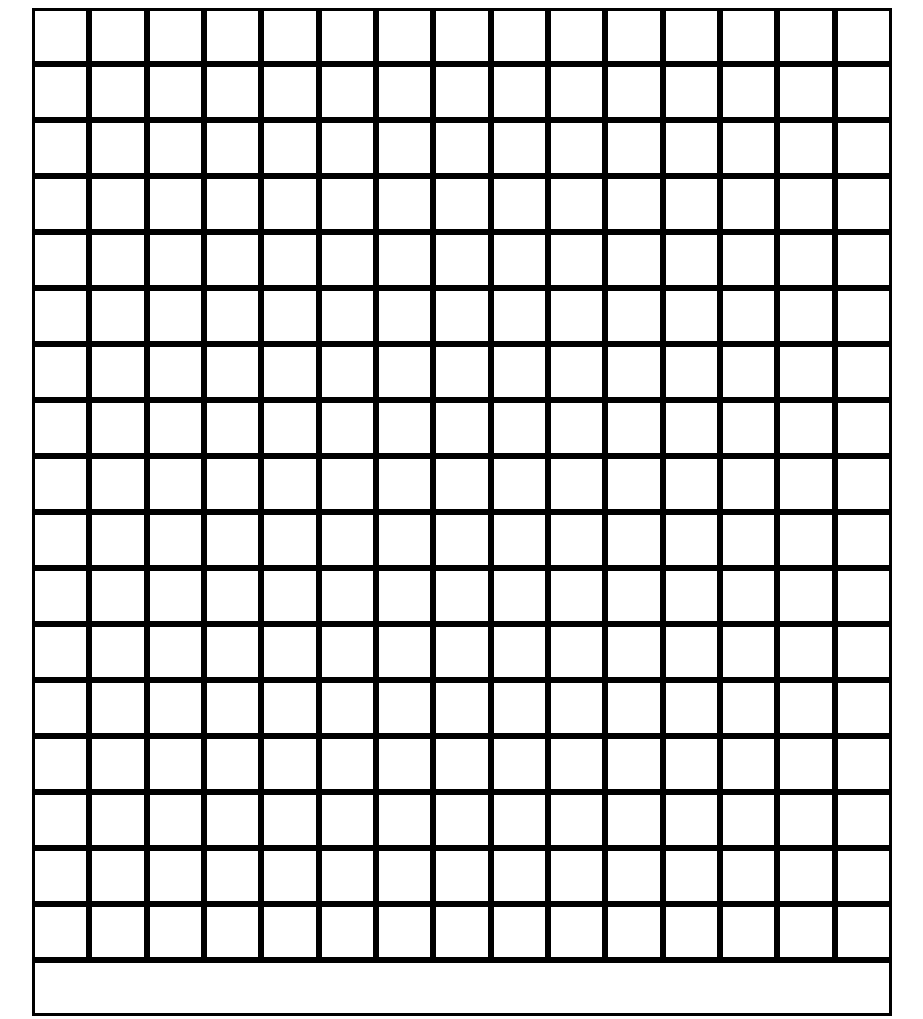
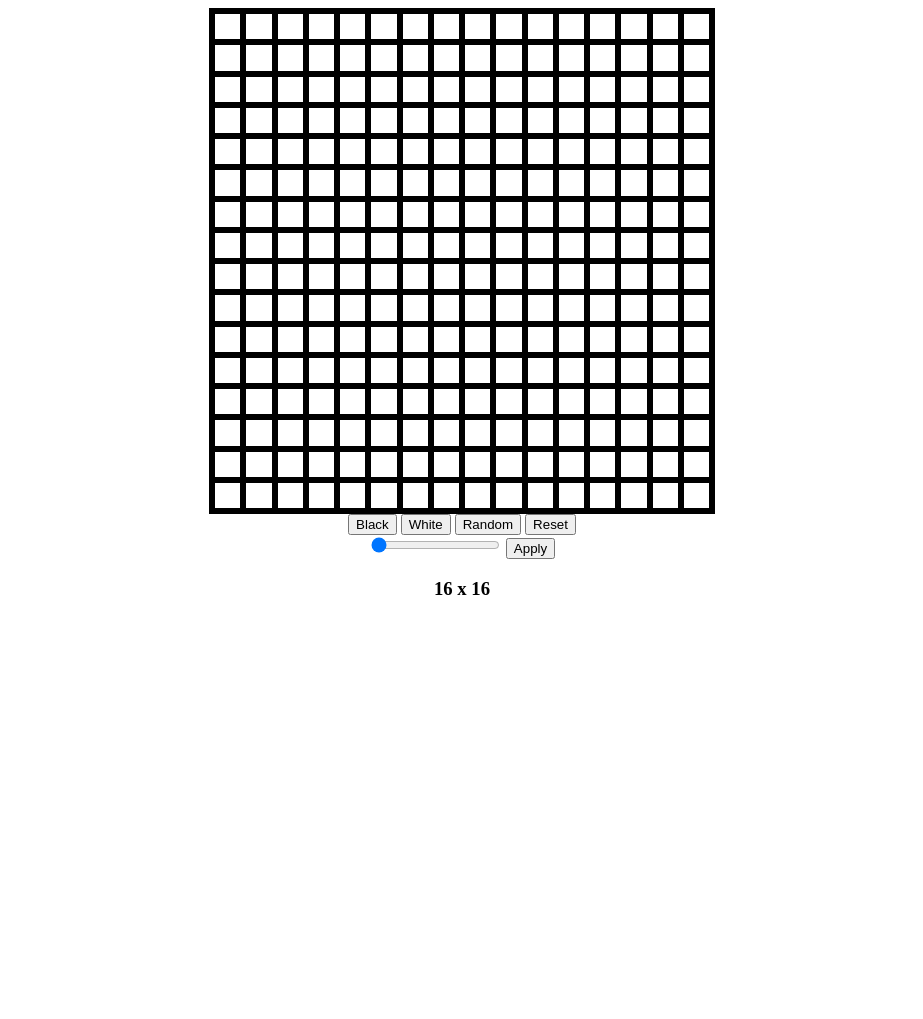
Before and after one commit to JakeWilliams21/Etch-A-Sketch, a plain HTML site: page index.html in a window 1280 px wide. Shown: the whole page, without its empty margins (178-1101 px from the left). After the commit the page ends 800 px from the top, so only its background shows below. Drawn offline with Linux system fonts and the light colour scheme.

Commit message:
Re-worked Javascript, Added more structure to index.html, added reset functionality,

```diff
--- a/app.js
+++ b/app.js
@@ -1,17 +1,62 @@
-const container = document.querySelector('.container');
+const gridLabel = document.querySelector('h3')
+const board = document.querySelector('.board');
+const apply = document.querySelector('.apply')
+const resetButton = document.querySelector('.reset')
+
+resetButton.addEventListener('click', () => {
+    wipe();
+})
+
+apply.addEventListener('click', size = () => {
+    const dimension = document.querySelector('input')
+    console.log(dimension.value);
+    reset();
+    createBoard(dimension.value);
+
+})
+
+const createBoard = (gridSize) => {
+
+const tileAmount = gridSize * gridSize
+    gridLabel.textContent = `${gridSize} x ${gridSize}`
+    board.style.gridTemplateColumns = `repeat(${gridSize}, 1fr)`
+    board.style.gridTemplateRows = `repeat(${gridSize}, 1fr)`
+    board.style.border = 'solid'
 
 
+for (i = 0; i < tileAmount; i++) {
+    let tile = document.createElement('div')
+        tile.style.border = 'solid'
+        tile.id = i
+        tile.classList.add('tile')
+        board.appendChild(tile);
+}
+const tiles = document.querySelectorAll('.tile')
 
-for (i = 0; i <  256; i++) {
-    const box = document.createElement('div');
-    box.classList.add('box');
-    box.id = i
-    container.appendChild(box)
-}
-const boxes = document.querySelectorAll('.box')
 
-for (i = 0; i < boxes.length; i++) {
-    boxes[i].addEventListener('mouseenter', e => {
-        boxes[e.target.id].style.backgroundColor = 'blue'
+for (i = 0; i < tiles.length; i++) {
+    tiles[i].addEventListener('mouseenter', e => {
+        tiles[e.target.id].style.backgroundColor = 'blue'
     })
 }
+
+}
+
+const wipe = () => {
+    const tiles = document.querySelectorAll('.tile')
+
+    for(i = 0; i < tiles.length; i++) {
+        tiles[i].style.backgroundColor = 'white'
+    }
+}
+
+const reset = () => {
+    const tiles = document.querySelectorAll('.tile')
+
+for (i = 0; i < tiles.length; i++) {
+    board.removeChild(tiles[i])
+}
+
+}
+
+createBoard(16);
--- a/index.html
+++ b/index.html
@@ -8,10 +8,23 @@
     <title>Etch-A-Sketch</title>
 </head>
 <body>
+    <div class = 'flex-container'>
+        <div class = 'board'></div>
+        <div class = 'custom-div'>
+            <div class = 'buttons'>
+                <button class = 'black'>Black</button>
+                <button class = 'white'>White</button>
+                <button class = 'random'>Random</button>
+                <button class = 'reset'>Reset</button>
+            </div>
+            <div class = 'customizer'>
+                <input type ="range" value = 16 min = 16 max = 100/>
+                <button class = 'apply'>Apply</button>
+            </div>
+            <h3>16 x 16</h3>
+        </div>
+    </div>
 
-    <div class = 'container'>
-
-    </div>
 
 
     <script src="app.js"></script>
--- a/style.css
+++ b/style.css
@@ -1,20 +1,23 @@
 body {
     display: flex;
+    flex-direction: column;
     justify-content: center;
+    align-items: center;
 }
 
-.container {
-    display: flex;
-    justify-content: center;
-    align-items: center;
-    flex-wrap: wrap;
-    width: 860px;
+.board {
+    height: 500px;
+    width: 500px;
+    display: grid;
+    border: solid
 }
 
 .box {
-    display: flex;
-    flex: 1 1 50px;
-    height: 50px;
-    width: 50px;
     border: solid;
 }
+
+.custom-div {
+    display: flex;
+    flex-direction: column;
+    align-items: center;
+}
```
